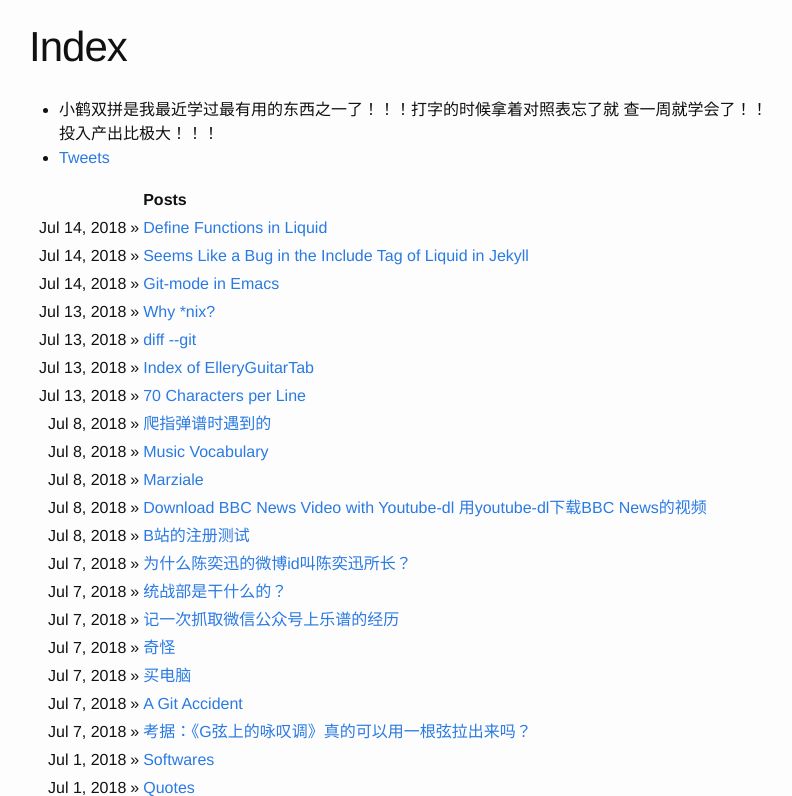
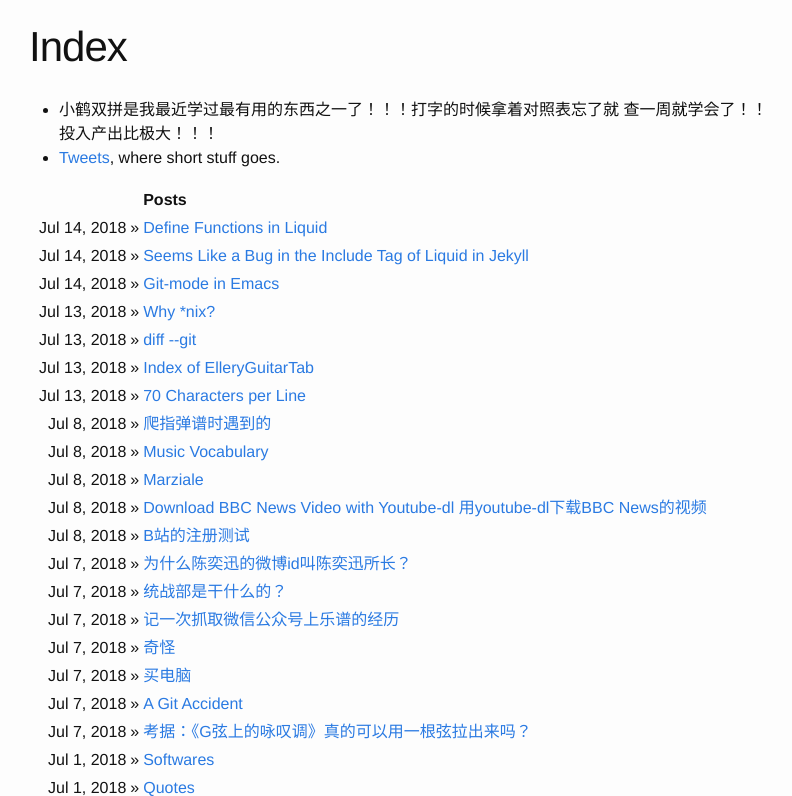
Before and after one commit to ggaarder7/yanhh0.github.io, a Jekyll site: the page built from index.md, in a window 1280 px wide and 900 px high, cut to the strip 104-900 px from the top of the window. Shown: the whole strip, without its empty margins (241-1033 px from the left). Built offline with Jekyll 4.4.1, drawn with Linux system fonts in a browser that asks for light colours.

Commit message:
*** empty log message ***

```diff
--- a/index.md
+++ b/index.md
@@ -5,7 +5,7 @@
 
 - 小鹤双拼是我最近学过最有用的东西之一了！！！打字的时候拿着对照表忘了就
 查一周就学会了！！投入产出比极大！！！
-- [Tweets]({% link blog/tweets.md %})
+- [Tweets]({% link blog/tweets.md %}), where short stuff goes.
 
 {% include index.html title='Posts' collection=site.posts %}
 {% include index.html title='Tabs' collection=site.tabs %}
```
